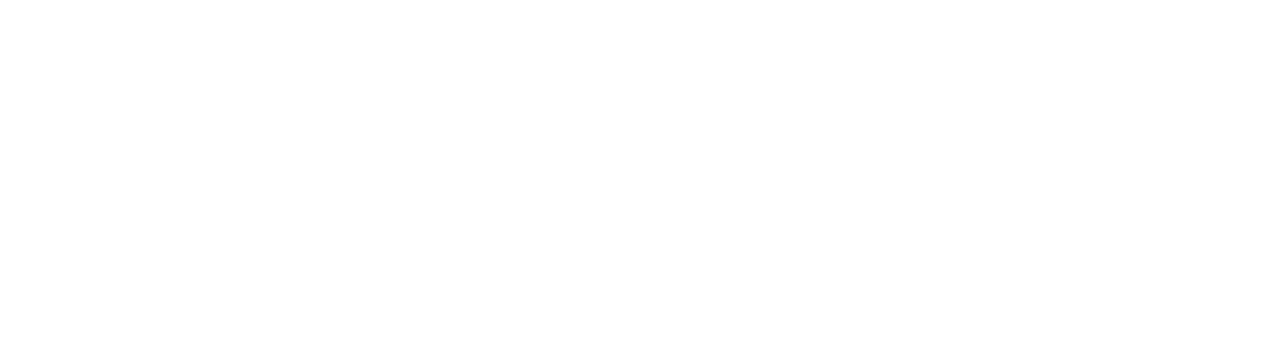
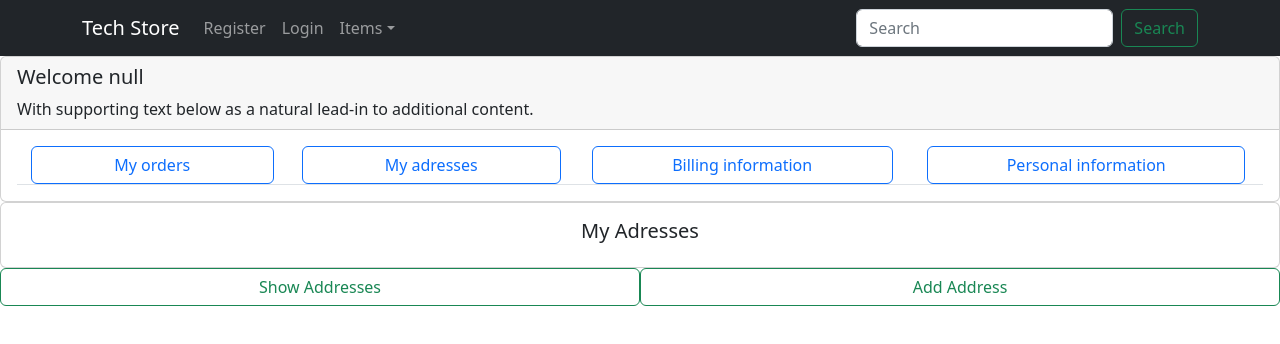
Before and after one commit to ekinbayri/techstore, a React (Create React App) app: page /profile/addresses in a window 1280 px wide. Before the commit this address had no page. Shown: the top 344 px of the page. Built offline with nearby package versions, Linux system fonts and the light colour scheme.

Commit message:
ui update address update

```diff
--- a/src/App.js
+++ b/src/App.js
@@ -1,4 +1,3 @@
-
 import './App.css';
 import Index from './pages/index.js';
 import Login from './pages/login.js';
@@ -6,8 +5,9 @@
 import Register from './pages/register.js';
 import Orders from './components/Orders.js';
 import Products from './pages/products.js';
-import Addresses from './components/Addresses';
+import Addresses from './pages/Addresses';
 import { BrowserRouter, Routes, Route, Navigate } from "react-router-dom";
+import AddressForm from './components/AddressForm';
 function App() {
   return(
     <BrowserRouter>
@@ -15,15 +15,21 @@
     <Routes>
       <Route index element={ <Index/> }/>
 
-      <Route path = "/profile" element = {<Profile/>}/>
+      <Route path = "/profile" element = {<Profile/>}>
 
-      <Route path = "/orders" element = {<Orders/>} />
+      <Route path = "addresses" element = {<Addresses/>}>
+      <Route path = "addressform" element = {<AddressForm/>}/>
+      </Route>
+      <Route path = "orders" element = {<Orders/>} />
+
+      </Route>
+
       <Route path = "/login" element = {localStorage.getItem("currentUser") != null ? <Navigate to = "/"/>:<Login/>} />
 
 
       <Route  path = "/register" element = {localStorage.getItem("currentUser") != null ? <Navigate to = "/"/>:<Register/>}/>
       <Route path = "/products" element = {<Products/>} />
-      <Route path = "/addresses" element = {<Addresses/>} />
+
     </Routes>
   </BrowserRouter>
   )
--- /dev/null
+++ b/src/components/AddressComponent.js
@@ -0,0 +1,21 @@
+import React from 'react'
+import { Card } from 'react-bootstrap'
+
+function AddressComponent({title,city,district,street}) {
+  return (
+    <Card style={{ width: '18rem' }}>
+      <Card.Header>
+      <Card.Title>{title}</Card.Title>
+      </Card.Header>
+      <Card.Body>
+        <Card.Text>
+          {title} {city} {district} {street}
+        </Card.Text>
+        <Card.Link href="#">Edit address</Card.Link>
+        <Card.Link href="#">Delete address</Card.Link>
+      </Card.Body>
+    </Card>
+  )
+}
+
+export default AddressComponent
--- a/src/components/AddressForm.js
+++ b/src/components/AddressForm.js
@@ -4,8 +4,9 @@
 import Row from 'react-bootstrap/Row';
 import { useState } from 'react';
 import { useNavigate } from "react-router-dom";
-function AdressForm(){
+function AddressForm(){
     const [addressExplanation,setAddressExplanation] = useState("")
+    const [addressTitle,setAddressTitle] = useState("")
     const [city,setCity] = useState("")
     const [district,setDistrict] = useState("")
     const [street,setStreet] = useState("")
@@ -14,6 +15,9 @@
     const handleAddressExplanation = (value) =>{
         setAddressExplanation(value)
     }
+    const handleAddressTitle = (value) =>{
+      setAddressTitle(value)
+  }
 
     const handleCity = (value) =>{
         setCity(value)
@@ -27,10 +31,11 @@
     const handleForm = () =>{
         sendRequest()
         setAddressExplanation("")
+        setAddressTitle("")
         setCity("")
         setDistrict("")
         setStreet("")
-
+        window.location.reload(false);
 
     }
     const sendRequest = () =>{
@@ -45,12 +50,12 @@
                 district: district,
                 street: street,
                 addressExplanation: addressExplanation,
+                userId: parseFloat(localStorage.getItem("currentUser"))
 
-            }),
+            })
         })
         .then((res) => res.json())
-        .then((result) =>  {console.log(result);
-                         })
+        .then((result) =>  console.log(result))
 
         .catch((err) => console.log(err))
     }
@@ -89,4 +94,4 @@
       );
     }
 
-    export default AdressForm;
+    export default AddressForm;
--- a/src/components/Addresses.js
+++ /dev/null
@@ -1,41 +0,0 @@
-import Header from './Header.js';
-import Container from 'react-bootstrap/Container';
-import Alert from 'react-bootstrap/Alert';
-import AdressForm from './AddressForm.js';
-import Button from 'react-bootstrap/Button';
-import Row from 'react-bootstrap/Row';
-import Col from 'react-bootstrap/Col';
-function Adresses() {
-  function sendRequest(userId) {
-    fetch("http://localhost:8080/user/" + userId + "/addresses",{
-      method : "GET",
-      headers : {
-          "Authorization": localStorage.getItem("tokenKey"),
-          "Content-Type":"application/json"
-      },
-
-  })
-    .then((res) => res.json())
-    .then((result) =>  {console.log(result)})
-    .catch((err) => console.log(err))
-
-}
-  return (
-    <Container fluid = "true">
-    <Header/>
-    <Alert variant="success">
-        <Alert.Heading>My Adresses</Alert.Heading>
-      </Alert>
-      <Button variant="primary" onClick={sendRequest(localStorage.getItem("currentUser"))}>
-        asasd
-      </Button>
-      <Row  >
-      <Col  md={6} className = "bord"> <AdressForm/> </Col>
-
-    </Row>
-
-</Container>
-  );
-}
-
-export default Adresses;
--- /dev/null
+++ b/src/components/Navcard.js
@@ -0,0 +1,38 @@
+import { Nav } from 'react-bootstrap';
+import Button from 'react-bootstrap/Button';
+import Card from 'react-bootstrap/Card';
+import { Link } from 'react-router-dom';
+
+function Navcard() {
+
+  return (
+    <Card>
+    <Card.Header>
+    <Card.Title>{"Welcome " + localStorage.getItem("currentUsername")}</Card.Title>
+      <Card.Text>
+        With supporting text below as a natural lead-in to additional content.
+      </Card.Text>
+
+    </Card.Header>
+    <Card.Body>
+    <Nav fill variant="tabs" defaultActiveKey="#first">
+        <Nav.Item>
+        <Link to ="orders"><Button variant="outline-primary"  className = "buttontest">My orders</Button></Link>
+        </Nav.Item>
+        <Nav.Item>
+        <Link to ="addresses"><Button variant="outline-primary"  className = "buttontest">My adresses</Button></Link>
+        </Nav.Item>
+        <Nav.Item>
+        <Link to ="/"><Button variant="outline-primary"  className = "buttontest">Billing information</Button></Link>
+        </Nav.Item>
+        <Nav.Item>
+        <Link to ="addresses"><Button variant="outline-primary"  className = "buttontest">Personal information</Button></Link>
+        </Nav.Item>
+      </Nav>
+
+    </Card.Body>
+  </Card>
+  );
+}
+
+export default Navcard;
--- a/src/index.css
+++ b/src/index.css
@@ -51,3 +51,9 @@
 h3{
   padding-top: 30px;
 }
+.buttontest {
+  width: 90%;
+}
+.asdf{
+  width:50%;
+}
--- /dev/null
+++ b/src/pages/Addresses.js
@@ -0,0 +1,77 @@
+import Container from 'react-bootstrap/Container';
+import Alert from 'react-bootstrap/Alert';
+import AddressForm from '../components/AddressForm.js';
+import Button from 'react-bootstrap/Button';
+import Row from 'react-bootstrap/Row';
+import Col from 'react-bootstrap/Col';
+import { Card } from 'react-bootstrap';
+import { useState } from 'react';
+import AddressComponent from '../components/AddressComponent.js';
+import { Link, Outlet } from 'react-router-dom';
+function Addresses() {
+  const [show,setShow] = useState(false)
+  const [showForm,setShowForm] = useState(false)
+  const[resultArr,setResultArr] = useState([])
+  function sendRequest(userId) {
+    fetch("http://localhost:8080/user/" + userId + "/addresses",{
+      method : "GET",
+      headers : {
+          "Authorization": localStorage.getItem("tokenKey"),
+          "Content-Type":"application/json"
+      },
+
+  })
+    .then((res) => res.json())
+    .then((result) =>  setResultArr(result))
+    .catch((err) => console.log(err))
+    const rows = [];
+    for (let i = 0; i < resultArr.length; i++) {
+    rows.push(<AddressComponent title = {resultArr[i].addressExplanation} city = {resultArr[i].city} district = {resultArr[i].district} street = {resultArr[i].street} key={i} />);
+    }
+    return <Row>{rows}</Row>;
+
+}
+function handleAddress(){
+  return sendRequest(localStorage.getItem("currentUser"))
+}
+function handleAddressForm(){
+  return  (
+  <Row >
+  <Col  md={6} className = "bord"> <AddressForm/> </Col>
+  </Row>
+
+  );
+}
+
+function handleShow(){
+  setShow(true)
+}
+function handleShowForm(){
+  setShowForm(true)
+}
+
+
+
+  return (
+    <Container fluid = "true">
+
+     <Card className='text-center'>
+      <Card.Body>
+        <Card.Title>My Adresses</Card.Title>
+      </Card.Body>
+    </Card>
+
+      <Button variant="outline-success" className = "asdf" onClick={handleShow}>
+        Show Addresses
+      </Button>
+      <Link to ="addressform"><Button variant="outline-success"  className = "asdf"> Add Address</Button></Link>
+
+      { show ? handleAddress() : null }
+      {showForm ? handleAddressForm(): null}
+
+    <Outlet/>
+</Container>
+  );
+}
+
+export default Addresses;
--- a/src/pages/profile.js
+++ b/src/pages/profile.js
@@ -1,30 +1,19 @@
 import Header from '../components/Header.js';
 import Container from 'react-bootstrap/Container';
+import { Routes, Route, Outlet, Link } from "react-router-dom";
 
 import Nav from 'react-bootstrap/Nav';
 import Row from 'react-bootstrap/Row';
 import Col from 'react-bootstrap/Col';
 import Alert from '../components/AlertComponent.js'
+import { Button, Card } from 'react-bootstrap';
+import Navcard from '../components/Navcard.js';
 function Profile() {
     return (
 <Container fluid = "true">
     <Header/>
-    <Alert variant="primary" heading = {"Welcome " + localStorage.getItem("currentUsername")} first = "Announcement text" second={"Extra info text"}/>
-    <Row className='row1' >
-    <Col md={2} className = "profileColumn bord" ><Nav.Link href = "/orders">My orders</Nav.Link> </Col>
-    </Row>
-    <Row className='row2'>
-    <Col md={2} className = "profileColumn bord"><Nav.Link href = "/addresses"> My addresses </Nav.Link></Col>
-    </Row>
-    <Row className='row2'>
-    <Col md={2} className = "profileColumn bord"> <Nav.Link href = "/">Billing information</Nav.Link> </Col>
-    </Row>
-    <Row className='row2'>
-    <Col md={2} className = "profileColumn bord"> <Nav.Link href = "/">Personal information</Nav.Link> </Col>
-    </Row>
-
-
-
+    <Navcard/>
+    <Outlet/>
 </Container>
 
     );
```
